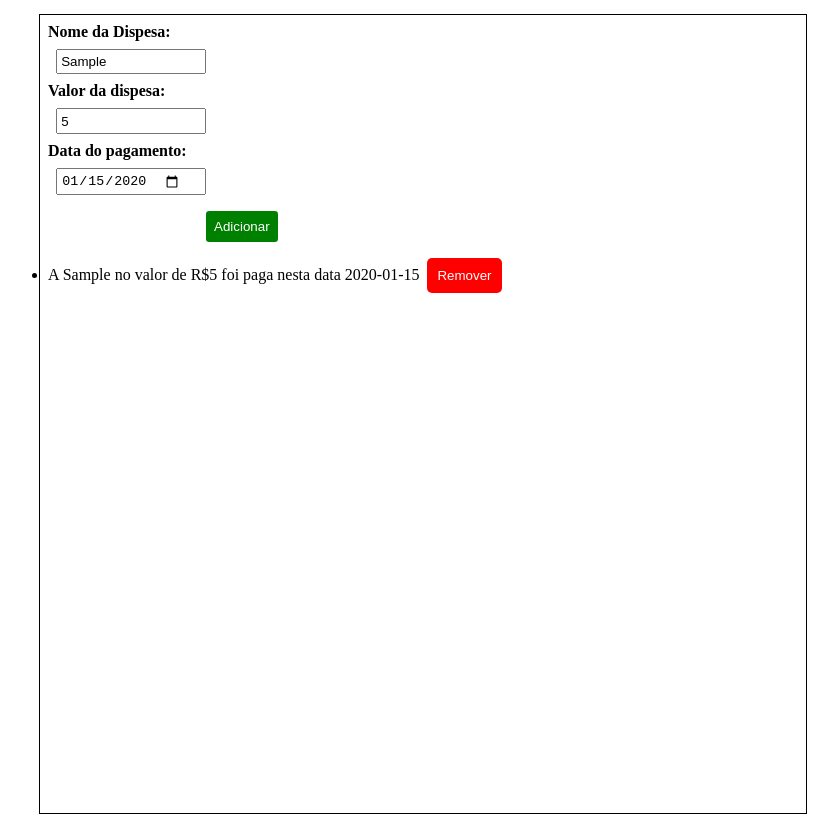
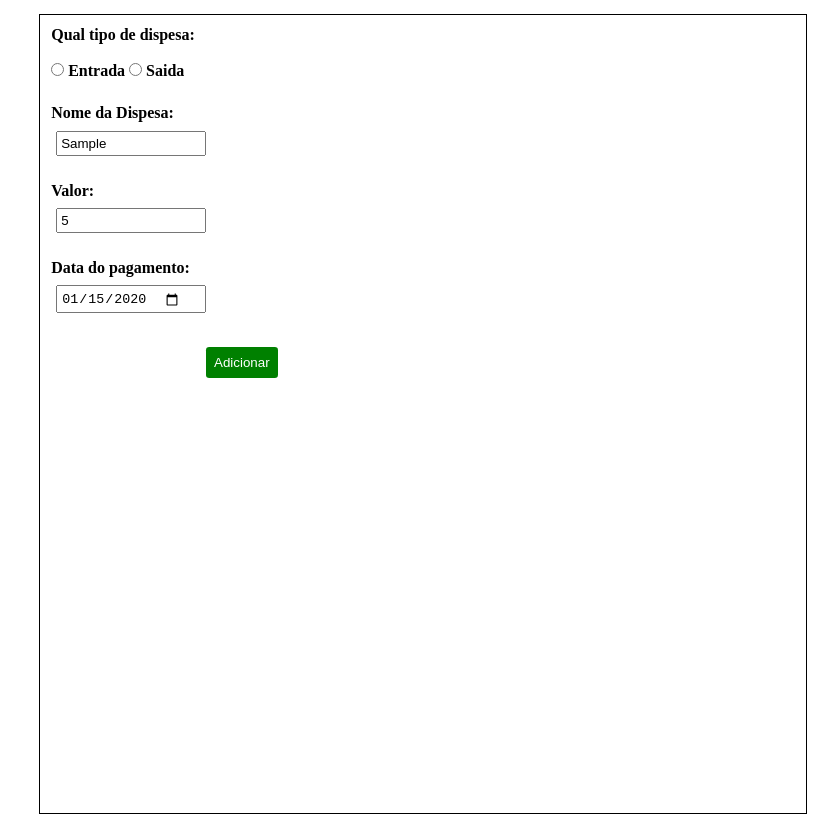
Before and after one commit to Mileide-Mikka/Financa-NOW, a plain HTML site: page index.html in a window 1280 px wide. Both pictures are taken after typing "Sample", "5", "2020-01-15" into the empty fields and a click on the button "Adicionar". Shown: the part 106-920 px from the top of the page, without its empty margins (217-1055 px from the left). Drawn offline with Linux system fonts and the light colour scheme.

Commit message:
Adicionei o radio para selecionar se é entrada ou saida

```diff
--- a/index.html
+++ b/index.html
@@ -13,20 +13,32 @@
 
     <p class="sub-title">O Aplicativo Finanças NOW foi feito para te deixar no controle de todos seus gastos.</p>
     <form id="cadastros">
+
+        <div class="tipoDespesa">
+          <label >Qual tipo de dispesa:</label> <br>
+          <br>
+          <input type="radio" value="entrada" name="tipo-despesa"> Entrada
+          <input type="radio" value="saida" name="tipo-despesa"> Saida
+        </div>
+
+        <br>
         <p>
             <label>Nome da Dispesa:</label>
             <input type="text" name="cadastro-dispesa">
         </p>
+        <br>
         <p>
-          <label>Valor da dispesa:</label>
+          <label>Valor:</label>
           <input type="number" name="cadastro-valor">
         </p>
+        <br>
         <p>
           <label> Data do pagamento:</label>
           <input type="date" name="cadastro-data">
         </p>
+        <br>
         <button id="addMeBnt" onclick="addMe()" type="button">Adicionar</button>
-
+        <br>
         <ul id="dispesas-list"></ul>
     </form>
     <script src="script.js"></script>
--- a/script.js
+++ b/script.js
@@ -2,9 +2,11 @@ function addMe(){
     let dispesa = document.querySelector("input[name='cadastro-dispesa']").value;
     let valor = document.querySelector("input[name='cadastro-valor']").value;
     let dataPagamento = document.querySelector("input[name='cadastro-data']").value;
+    let tipoDespesa = document.querySelector("input[name='tipo-despesa']:checked").value;
+
 
     let newListValue = document.createElement("li")
-    newListValue.innerText = "A " + dispesa + " no valor de R$" + valor + " foi paga nesta data " + dataPagamento;
+    newListValue.innerText = "A " + dispesa + " no valor de R$" + valor + " foi paga nesta data " + dataPagamento + " Tipo de despesa " + tipoDespesa;
 
 
     // elemento para a remoção
--- a/style.css
+++ b/style.css
@@ -33,13 +33,22 @@ form {
 p > label {
     font-size: 16px;
     font-weight: bold;
+    padding: 0.2rem;
+
 }
 
-input{
+p input{
     display: flex;
     margin: 0.5rem;
     padding: 0.2rem;
     width: 20%;
+}
+
+.tipoDespesa{
+    font-size: 16px;
+    font-weight: bold;
+    padding: 0.2rem;
+    margin-bottom: 0.2rem;
 }
 
 #addMeBnt {
@@ -53,3 +62,11 @@ input{
     border-radius: 0.2rem;
     border: none;
 }
+
+#dispesas-list{
+    list-style: none;
+    margin-top: 1rem;
+    font-size: 16px;
+    font-weight: bold;
+
+}
```
